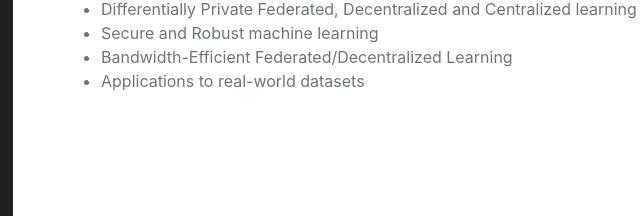
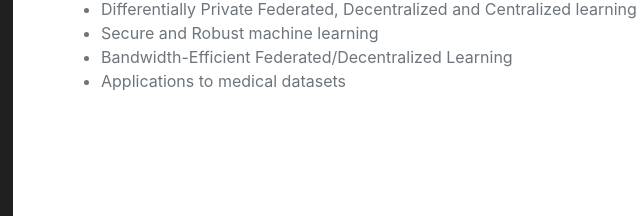
Before and after one commit to raouf-kerkouche/raouf.kerkouche-github.io, a plain HTML site: page index.html in a window 1280 px wide. Shown: the part 581-797 px from the top of the page, 259-899 px from the left. Drawn offline with nearby package versions, Linux system fonts and the light colour scheme; some icons are missing; a web font is replaced by a local one.

Commit message:
update_02_03_21

```diff
--- a/index.html
+++ b/index.html
@@ -69,7 +69,7 @@ Before starting my thesis, I had the privilege of working with <a href="http://w
                             Bandwidth-Efficient Federated/Decentralized Learning
                         </li>
 						<li>
-                            Applications to real-world datasets
+                            Applications to medical datasets
                         </li>
 						<!--<li>
                             Game theory
```
